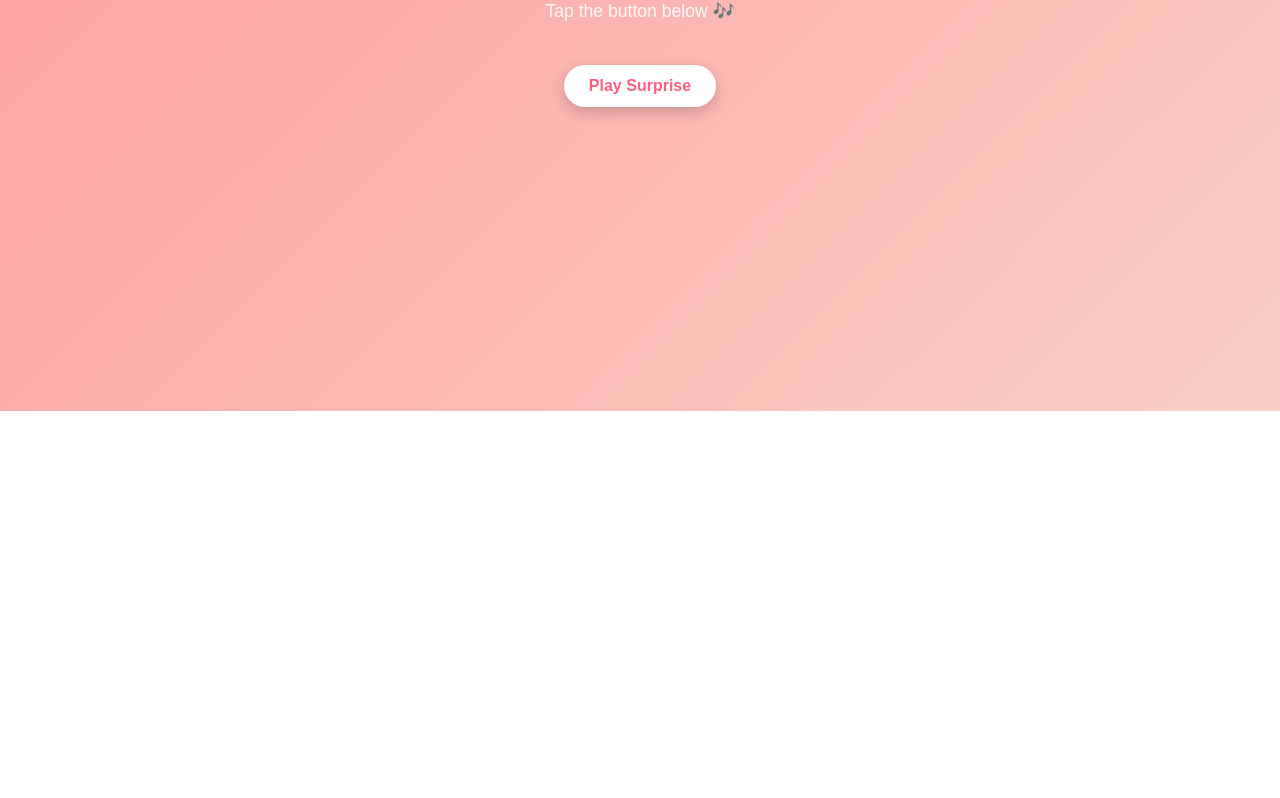
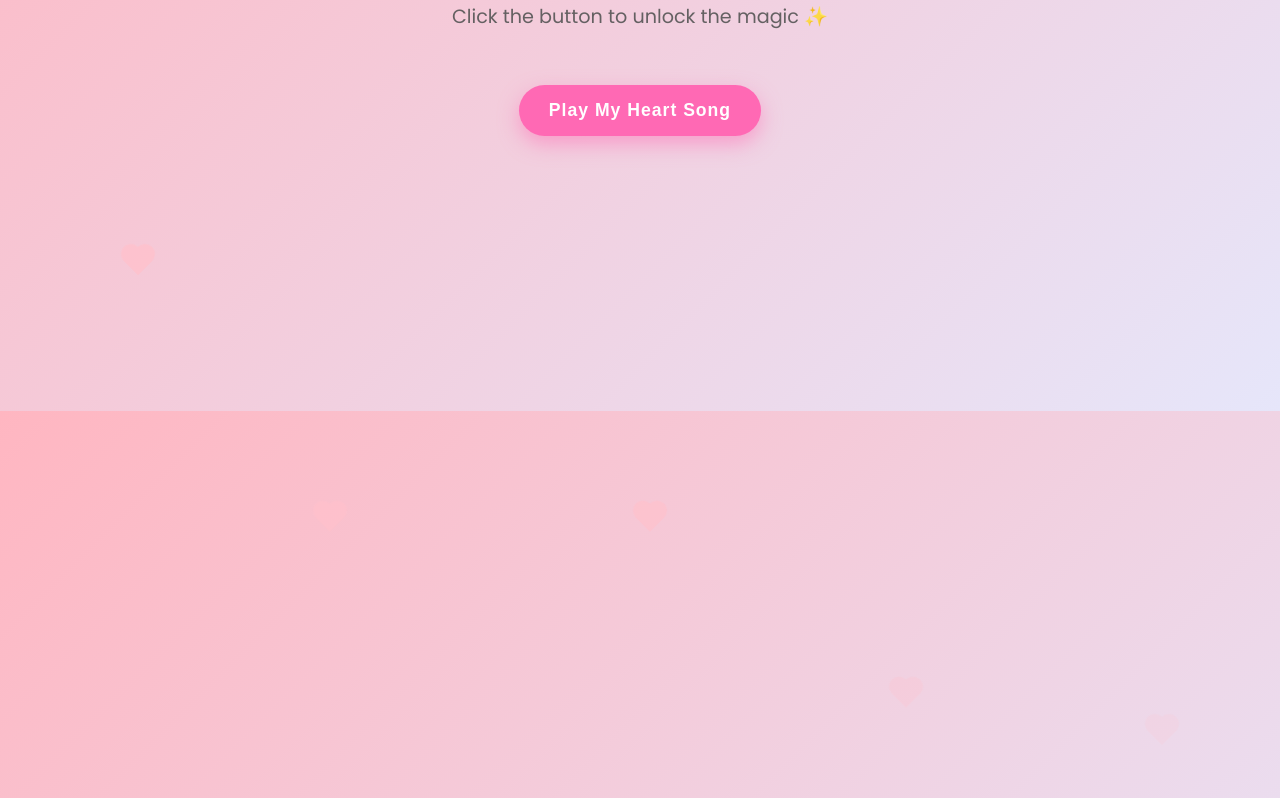
Before and after one commit to Tanishq669/puchku.., a plain HTML site: page index.html in a window 1280 px wide. Shown: the part 389-1187 px from the top of the page. Before the commit the page ends 800 px from the top, so only its background shows below. Drawn offline with Linux system fonts and the light colour scheme.

Commit message:
Update index.html

```diff
--- a/index.html
+++ b/index.html
@@ -4,63 +4,125 @@
     <meta charset="UTF-8" />
     <meta name="viewport" content="width=device-width, initial-scale=1.0" />
     <title>Puchku Surprise</title>
+    <link href="https://fonts.googleapis.com/css2?family=Dancing+Script:wght@700&family=Poppins:wght@400&display=swap" rel="stylesheet">
     <style>
-        /* ... Your existing CSS remains here ... */
+        /* BASE STYLES */
         body {
             margin: 0;
             height: 100vh;
             display: flex;
             justify-content: center;
             align-items: center;
-            background: linear-gradient(135deg, #ff9a9e, #fad0c4);
-            font-family: Arial, Helvetica, sans-serif;
-            color: white;
+            /* New Romantic Gradient: Soft Rose to Lavender */
+            background: linear-gradient(135deg, #FFB6C1, #E6E6FA); /* Light Pink to Lavender */
+            font-family: 'Poppins', Arial, sans-serif;
+            color: #4A4A4A; /* Darker, softer text color for contrast */
             text-align: center;
+            overflow: hidden; /* Hide floating hearts outside the view */
         }
         .container {
             padding: 20px;
+            z-index: 10; /* Ensure text is above the floating hearts */
         }
+
+        /* HEADLINE */
         h1 {
-            font-size: 2.2rem;
-            margin-bottom: 20px;
+            /* Elegant Font for Headline */
+            font-family: 'Dancing Script', cursive;
+            font-size: 3.5rem;
+            margin-bottom: 10px;
+            color: #8B0000; /* Deep Romantic Red */
             animation: fadeIn 2s ease-in-out;
+            text-shadow: 1px 1px 2px rgba(255, 255, 255, 0.5);
         }
         p {
+            font-size: 1.2rem;
+            opacity: 0.9;
+            color: #555;
+            margin-top: 5px;
+        }
+
+        /* BUTTON STYLE */
+        button {
+            margin-top: 35px;
+            padding: 15px 30px;
             font-size: 1.1rem;
-            opacity: 0.9;
-        }
-        button {
-            margin-top: 25px;
-            padding: 12px 25px;
-            font-size: 1rem;
             border: none;
-            border-radius: 30px;
+            border-radius: 40px;
             cursor: pointer;
-            background: white;
-            color: #ff5f7e;
+            /* Deep Rose Pink Button Background */
+            background: #FF69B4;
+            color: white;
             font-weight: bold;
-            box-shadow: 0 5px 15px rgba(0,0,0,0.2);
-            transition: transform 0.3s ease; /* Added transition for smooth effect */
+            box-shadow: 0 8px 20px rgba(255, 105, 180, 0.5); /* Pink shadow */
+            transition: all 0.3s ease;
+            letter-spacing: 1px;
         }
         button:hover {
-            transform: scale(1.05);
+            transform: scale(1.1);
+            background: #FF4F9E; /* Slightly darker on hover */
         }
+
+        /* ANIMATIONS */
         @keyframes fadeIn {
-            from { opacity: 0; transform: translateY(20px); }
+            from { opacity: 0; transform: translateY(30px); }
             to { opacity: 1; transform: translateY(0); }
+        }
+
+        /* FLOATING HEARTS EFFECT */
+        .heart {
+            position: absolute;
+            width: 20px;
+            height: 20px;
+            background: #FFC0CB; /* Light Pink */
+            transform: rotate(-45deg);
+            z-index: 1;
+            animation: float 10s infinite linear;
+            opacity: 0.8;
+        }
+        .heart:before,
+        .heart:after {
+            content: '';
+            position: absolute;
+            width: 20px;
+            height: 20px;
+            border-radius: 50%;
+            background: #FFC0CB;
+        }
+        .heart:before {
+            top: -10px;
+            left: 0;
+        }
+        .heart:after {
+            left: 10px;
+            top: 0;
+        }
+        @keyframes float {
+            0% { transform: translateY(100vh) rotate(-45deg); opacity: 0; }
+            50% { opacity: 1; }
+            100% { transform: translateY(-10vh) rotate(-45deg); opacity: 0; }
         }
     </style>
 </head>
 <body>
     <div class="container">
-        <h1>Puchku 💖 something is coming…</h1>
-        <p>Tap the button below 🎶</p>
-        <button id="surpriseButton" onclick="toggleSong()">Play Surprise</button>
+        <h1>My Dearest Puchku, a surprise awaits...</h1>
+        <p>Click the button to unlock the magic ✨</p>
+        <button id="surpriseButton" onclick="toggleSong()">Play My Heart Song</button>
+
         <audio id="song">
             <source src="Admirin You.mp3" type="audio/mpeg" />
             Your browser does not support the audio element.
         </audio>
     </div>
+
+    <div class="heart" style="left: 10%; animation-duration: 8s; animation-delay: 0s;"></div>
+    <div class="heart" style="left: 25%; animation-duration: 12s; animation-delay: 1s;"></div>
+    <div class="heart" style="left: 50%; animation-duration: 9s; animation-delay: 2s;"></div>
+    <div class="heart" style="left: 70%; animation-duration: 15s; animation-delay: 3s;"></div>
+    <div class="heart" style="left: 90%; animation-duration: 11s; animation-delay: 4s;"></div>
+    <div class="heart" style="left: 40%; animation-duration: 7s; animation-delay: 5s;"></div>
+
 
     <script>
         function toggleSong() {
@@ -72,17 +134,16 @@
                 audio.currentTime = 49; // Start at 49 seconds
                 audio.play()
                     .then(() => {
-                        button.textContent = "Pause Surprise";
+                        button.textContent = "Pause Song";
                     })
                     .catch(error => {
-                        // Handle potential play errors (though unlikely after user click)
                         console.error("Audio play failed:", error);
-                        alert("Could not play the audio. Check the file path.");
+                        alert("Could not play the audio. Please ensure 'Admirin You.mp3' is uploaded.");
                     });
             } else {
                 // If playing, pause the song
                 audio.pause();
-                button.textContent = "Play Surprise";
+                button.textContent = "Play My Heart Song";
             }
         }
     </script>
```
